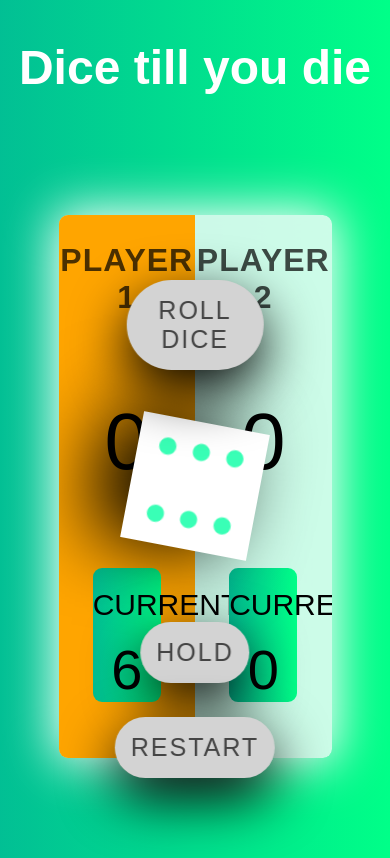
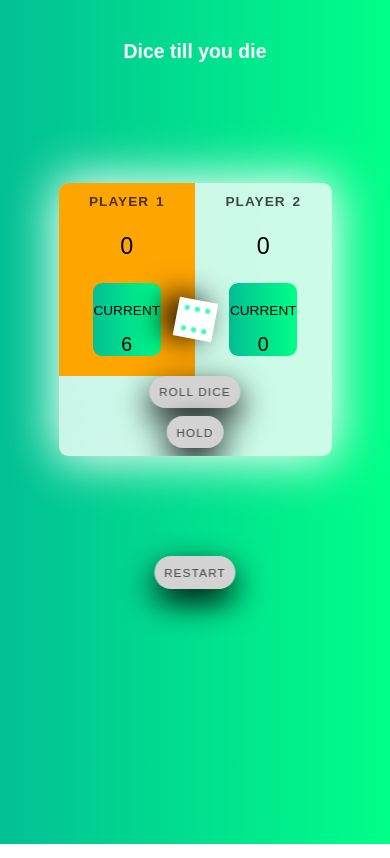
Before and after one commit to NiktoTM/DiceGame, a plain HTML site: page index.html in a window 390 px wide. Both pictures are taken after a click on the button "ROLL DICE". Drawn offline with Linux system fonts and the light colour scheme.

Commit message:
Update style.css

```diff
--- a/style.css
+++ b/style.css
@@ -10,6 +10,7 @@ body {
   font-weight: 400;
   background: linear-gradient(270deg, #00ff88, #0700b8);
   background-size: 400% 400%;
+  overflow: hidden;
 
   -webkit-animation: AnimationName 16s ease infinite;
   -moz-animation: AnimationName 16s ease infinite;
@@ -42,12 +43,22 @@ body {
 
 h1 {
   text-align: center;
-  font-size: 48px;
+  font-size: 40px;
   margin-top: 40px;
   color: #fff;
   text-shadow: 0 0 50px 15px white;
   font-family: "Ubuntu", sans-serif;
+  animation: spin 4000ms infinite ease-in-out, tilt-n-move-shaking 4000ms infinite ease-in-out;
 }
+
+@keyframes tilt-n-move-shaking {
+  0% { transform: translate(0, 0) rotate(0deg); }
+  25% { transform: translate(5px, 5px) rotate(5deg); }
+  50% { transform: translate(0, 0) rotate(0deg); }
+  75% { transform: translate(-5px, 5px) rotate(-5deg); }
+  100% { transform: translate(0, 0) rotate(0deg); }
+}
+
 
 /** Main **/
 main {
@@ -245,3 +256,70 @@ main {
 .hidden {
   display: none;
 }
+
+/* Christopher */
+
+.winner-popup {
+  position: fixed;
+  top: 50%;
+  left: 50%;
+  transform: translate(-50%, -50%);
+  background-color: rgba(255, 255, 255, 0.9);
+  padding: 20px;
+  border-radius: 10px;
+  font-size: 36px;
+  font-weight: bold;
+  text-align: center;
+  box-shadow: 0 0 10px rgba(0, 0, 0, 0.5);
+  z-index: 1000;
+}
+
+  /** Maksym **/
+
+  @media screen and (max-width: 667px) {
+    body {
+      width: 100%;
+      height: 100%auto;
+    }
+    h1 {
+      font-size: 5vw;
+    }
+    .name {
+      font-size: 3.5vw;
+    }
+    .score {
+      font-size: 6vw;
+    }
+    .currentLabel {
+      font-size: 3.5vw;
+    }
+    .currentScore {
+      font-size: 5vw;
+    }
+    .btn {
+      font-size: 3vw;
+      letter-spacing: 0.3vw;
+      padding: 2.5vw;
+      border-radius: 13vw;
+      box-shadow: 0 3.2vw 8.5vw black;
+      margin-bottom: 2vw;
+      display: block;
+      width: 100%;
+    }
+    .btnRoll,
+    .btnHold,
+    .btnNew {
+      position: relative;
+      margin-bottom: 2vw;
+      width: auto;
+    }
+    .dice {
+      height: 10vw;
+      box-shadow: 0 3.2vw 8vw black;
+    }
+    .playerCards{
+      width: 100%;
+      height: 250spx
+    }
+
+  }
```
